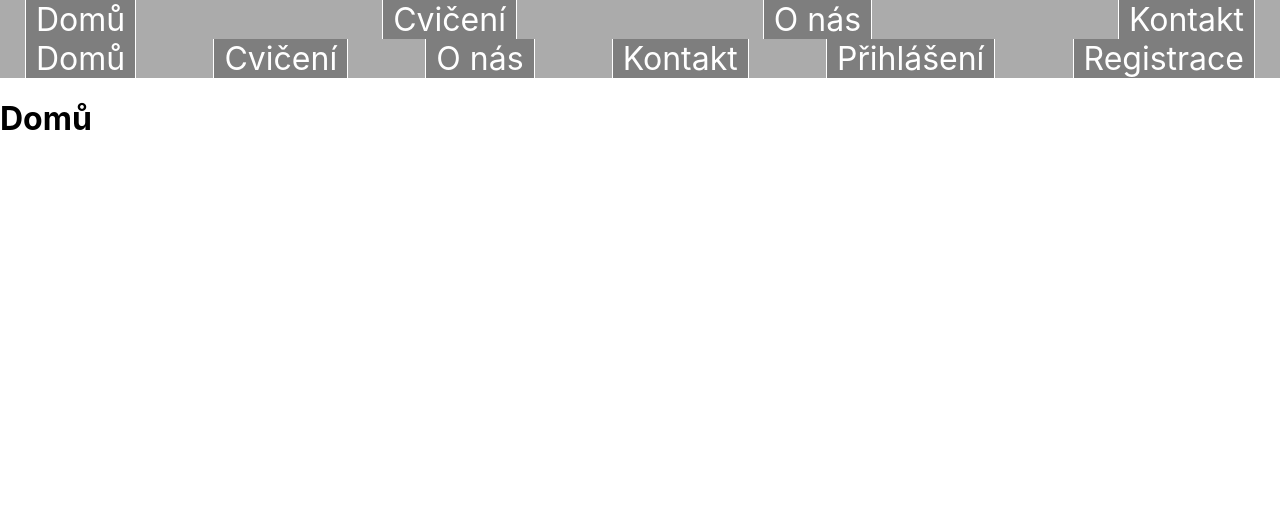
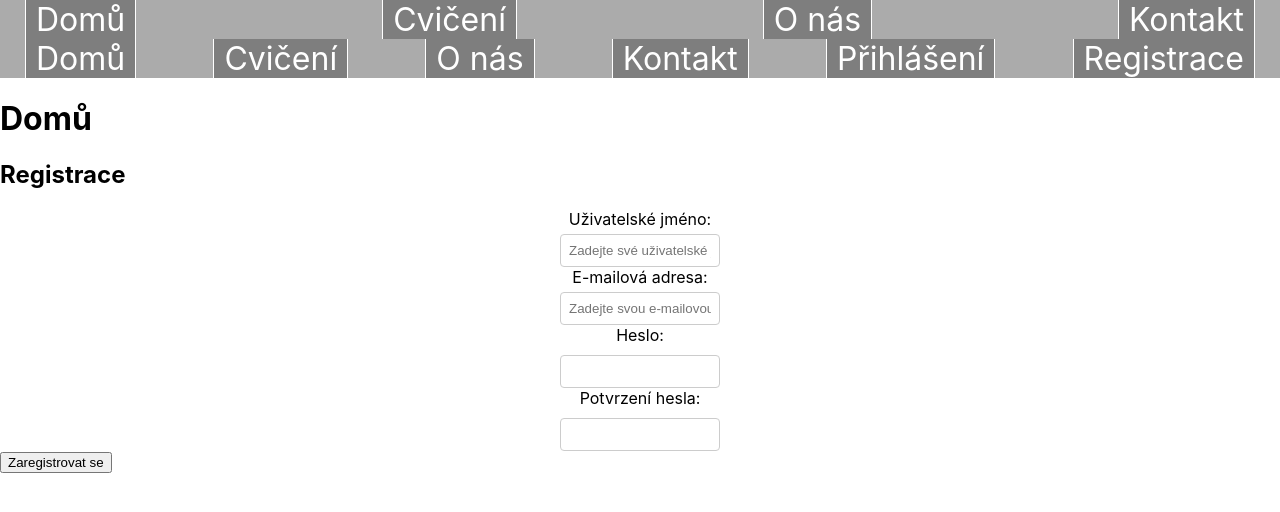
Before and after one commit to Kozmeker/untitled1, a React (Create React App) app: page / in a window 1280 px wide. Shown: the top 512 px of the page. Built offline with nearby package versions, Linux system fonts and the light colour scheme.

Commit message:
wip register

```diff
--- a/package.json
+++ b/package.json
@@ -8,6 +8,8 @@
     "@testing-library/user-event": "^13.5.0",
     "react": "^18.2.0",
     "react-dom": "^18.2.0",
+    "react-router": "^6.22.3",
+    "react-router-dom": "^6.22.3",
     "react-scripts": "5.0.1",
     "web-vitals": "^2.1.4"
   },
--- a/src/App.js
+++ b/src/App.js
@@ -19,16 +19,24 @@ function App() {
             <div>
                 <Navigation isLoggedIn={isLoggedIn} />
                 <Routes>
-                    <Route path="/" element={<Home />} />
-                    <Route path="/exercises" element={<Exercises />} />
-                    <Route path="/aboutus" element={<AboutUs />} />
-                    <Route path="/contact" element={<Contact />} />
-                    <Route path="/login" element={<Login />} />
-                    <Route path="/register" element={<Register />} />
+                    {isLoggedIn === null ? (
+                        <>
+                            <Route path="/login" element={<Login />} />
+                            <Route path="/register" element={<Register />} />
+                        </>
+                    ) : (
+                        <>
+                            <Route path="/" element={<Home />} />
+                            <Route path="/exercises" element={<Exercises />} />
+                            <Route path="/aboutus" element={<AboutUs />} />
+                            <Route path="/contact" element={<Contact />} />
+                        </>
+                    )}
                 </Routes>
             </div>
         </Router>
     );
 }
 
+
 export default App;
--- /dev/null
+++ b/src/assets/styles/EmailForm.css
@@ -0,0 +1,20 @@
+.email-form-container {
+    text-align: center; /* Centrování obsahu */
+    margin: 0 auto; /* Centrování pole */
+    width: 50%; /* Šířka kontejneru */
+}
+
+.email-input {
+    width: 25%;
+    padding: 8px;
+    margin-top: 5px;
+    border: 1px solid #ccc;
+    border-radius: 4px;
+    box-sizing: border-box;
+}
+
+.error-message {
+    color: red;
+    margin-top: 5px;
+    font-size: 12px;
+}
--- /dev/null
+++ b/src/assets/styles/PasswordForm.css
@@ -0,0 +1,24 @@
+/* Styly pro kontejner formuláře */
+.password-form-container {
+    text-align: center; /* Centrování obsahu */
+    margin: 0 auto; /* Centrování pole */
+    width: 50%; /* Šířka kontejneru */
+
+}
+
+/* Styly pro vstupní pole hesla */
+.password-input {
+    width: 25%; /* Šířka pole na 100% kontejneru */
+    padding: 8px;
+    margin-top: 10px; /* Odsazení od předchozího prvku */
+    border: 1px solid #ccc;
+    border-radius: 4px;
+    box-sizing: border-box; /* Ujistěte se, že padding a border jsou zahrnuty ve velikosti pole */
+}
+
+/* Styly pro chybové zprávy */
+.error-message {
+    color: red;
+    margin-top: 5px; /* Odsazení od předchozího prvku */
+    font-size: 12px;
+}
--- /dev/null
+++ b/src/assets/styles/UsernameForm.css
@@ -0,0 +1,20 @@
+.username-form-container {
+    text-align: center; /* Centrování obsahu */
+    margin: 0 auto; /* Centrování pole */
+    width: 50%; /* Šířka kontejneru */
+}
+
+.username-input {
+    width: 25%;
+    padding: 8px;
+    margin-top: 5px;
+    border: 1px solid #ccc;
+    border-radius: 4px;
+    box-sizing: border-box;
+}
+
+.error-message {
+    color: red;
+    margin-top: 5px;
+    font-size: 12px;
+}
--- /dev/null
+++ b/src/components/EmailForm.js
@@ -0,0 +1,38 @@
+// EmailForm.js
+import React, { useState } from 'react';
+import '../assets/styles/EmailForm.css';
+
+const EmailForm = ({ value, setValue, setError }) => {
+    const [errorMessage, setErrorMessage] = useState('');
+
+    const handleChange = (event) => {
+        const value = event.target.value;
+        setValue(value);
+        const emailRegex = /^[^\s@]+@[^\s@]+\.[^\s@]+$/;
+        if (!emailRegex.test(value)) {
+            setErrorMessage('Zadejte platnou e-mailovou adresu');
+            setError('Zadejte platnou e-mailovou adresu');
+        } else {
+            setErrorMessage('');
+            setError('');
+        }
+    };
+
+    return (
+        <div className="email-form-container">
+            <label htmlFor="email">E-mailová adresa:</label>
+            <br />
+            <input
+                type="email"
+                id="email"
+                value={value}
+                onChange={handleChange}
+                placeholder="Zadejte svou e-mailovou adresu"
+                className="email-input"
+            />
+            {errorMessage && <div className="error-message">{errorMessage}</div>}
+        </div>
+    );
+};
+
+export default EmailForm;
--- /dev/null
+++ b/src/components/PasswordForm.js
@@ -0,0 +1,60 @@
+import React, { useState } from 'react';
+import '../assets/styles/PasswordForm.css';
+
+const PasswordForm = ({ setPassword, setConfirmPassword, setPasswordErrorProp, setConfirmPasswordErrorProp }) => {
+    const [password, setPasswordState] = useState('');
+    const [confirmPasswordError, setConfirmPasswordError] = useState('');
+
+    const passwordRegex = /^(?=.*[A-Z])(?=.*\d).{4,16}$/;
+
+    const handleChangePassword = (event) => {
+        const value = event.target.value;
+        setPasswordState(value);
+        if (!passwordRegex.test(value)) {
+            setPasswordErrorProp('Heslo musí být dlouhé 4-16 znaků a obsahovat alespoň jedno velké písmeno a alespoň jedno číslo');
+        } else {
+            setPasswordErrorProp('');
+        }
+        setPassword(value); // Update parent component state
+    };
+
+    const handleChangeConfirmPassword = (event) => {
+        const value = event.target.value;
+        setConfirmPassword(value);
+        if (value !== password) {
+            setConfirmPasswordError('Hesla se neshodují');
+            setConfirmPasswordErrorProp('Hesla se neshodují');
+        } else {
+            setConfirmPasswordError('');
+            setConfirmPasswordErrorProp('');
+        }
+    };
+
+    return (
+        <div className="password-form-container">
+            <div>
+                <label htmlFor="password">Heslo:</label>
+                <br/>
+                <input
+                    type="password"
+                    id="password"
+                    onChange={handleChangePassword}
+                    className="password-input"
+                />
+            </div>
+            <div>
+                <label htmlFor="confirmPassword">Potvrzení hesla:</label>
+                <br/>
+                <input
+                    type="password"
+                    id="confirmPassword"
+                    onChange={handleChangeConfirmPassword}
+                    className="password-input"
+                />
+                {confirmPasswordError && <div className="error-message">{confirmPasswordError}</div>}
+            </div>
+        </div>
+    );
+};
+
+export default PasswordForm;
--- /dev/null
+++ b/src/components/RegisterForm.js
@@ -0,0 +1,75 @@
+import React, { useState } from 'react';
+import UsernameForm from './UsernameForm';
+import EmailForm from './EmailForm';
+import PasswordForm from './PasswordForm';
+
+const RegisterForm = () => {
+    const [username, setUsername] = useState('');
+    const [email, setEmail] = useState('');
+    const [password, setPassword] = useState('');
+    const [confirmPassword, setConfirmPassword] = useState('');
+    const [registrationErrors, setRegistrationErrors] = useState([]);
+
+    const handleRegistration = () => {
+        const errors = [];
+        if (username === '') {
+            errors.push('Uživatelské jméno je povinné');
+        }
+        if (email === '') {
+            errors.push('Email je povinný');
+        }
+        if (password === '') {
+            errors.push('Heslo je povinné');
+        }
+        if (confirmPassword === '') {
+            errors.push('Potvrzení hesla je povinné');
+        }
+        if (password !== confirmPassword) {
+            errors.push('Hesla se neshodují');
+        }
+        if (errors.length === 0) {
+            // Vytvoření JSON objektu uživatele a odeslání
+            const user = {
+                username: username,
+                email: email,
+                password: password
+            };
+            console.log('Registrace:', user);
+            // Resetování stavu formuláře
+            setUsername('');
+            setEmail('');
+            setPassword('');
+            setConfirmPassword('');
+            setRegistrationErrors([]);
+        } else {
+            // Zobrazení chybového popupu
+            alert(errors.join('\n'));
+            setRegistrationErrors(errors);
+        }
+    };
+
+    return (
+        <div>
+            <h2>Registrace</h2>
+            <UsernameForm
+                value={username}
+                setValue={setUsername}
+            />
+            <EmailForm
+                value={email}
+                setValue={setEmail}
+            />
+            <PasswordForm
+                value={password}
+                setValue={setPassword}
+                confirmValue={confirmPassword}
+                setConfirmValue={setConfirmPassword}
+                setPasswordErrorProp={setRegistrationErrors} // Předejte funkci pro nastavení chybového stavu
+                setConfirmPasswordErrorProp={setRegistrationErrors} // Předejte funkci pro nastavení chybového stavu
+            />
+            <button onClick={handleRegistration}>Zaregistrovat se</button>
+        </div>
+    );
+};
+
+export default RegisterForm;
--- /dev/null
+++ b/src/components/UsernameForm.js
@@ -0,0 +1,40 @@
+// UsernameForm.js
+import React, { useState } from 'react';
+import '../assets/styles/UsernameForm.css';
+
+const UsernameForm = ({ value, setValue, setError }) => {
+    const [errorMessage, setErrorMessage] = useState('');
+
+    const handleChange = (event) => {
+        const value = event.target.value;
+        setValue(value);
+        if (value.length < 4) {
+            setErrorMessage('Uživatelské jméno musí být alespoň 4 znaky dlouhé');
+            setError('Uživatelské jméno musí být alespoň 4 znaky dlouhé');
+        } else if (value.length > 15) {
+            setErrorMessage('Uživatelské jméno nemůže být delší než 16 znaků');
+        } else {
+            setErrorMessage('');
+            setError('');
+        }
+    };
+
+    return (
+        <div className="username-form-container">
+            <label htmlFor="username">Uživatelské jméno:</label>
+            <br />
+            <input
+                type="text"
+                id="username"
+                value={value}
+                onChange={handleChange}
+                placeholder="Zadejte své uživatelské jméno"
+                maxLength={16}
+                className="username-input"
+            />
+            {errorMessage && <div className="error-message">{errorMessage}</div>}
+        </div>
+    );
+};
+
+export default UsernameForm;
--- a/src/pages/Home.js
+++ b/src/pages/Home.js
@@ -1,5 +1,9 @@
 import React from 'react';
 import Navigation from "../components/Navigation";
+import UsernameForm from "../components/UsernameForm";
+import EmailForm from "../components/EmailForm";
+import PasswordForm from "../components/PasswordForm";
+import RegisterForm from "../components/RegisterForm";
 
 const Home = () => {
     return (
@@ -7,6 +11,7 @@ const Home = () => {
             <Navigation />
             <h1>Domů</h1>
             {/* Obsah domovské stránky */}
+            <RegisterForm></RegisterForm>
         </div>
     );
 }
```
Also changed, not shown: 1 other file (tests, documents, lock files or other folders).
